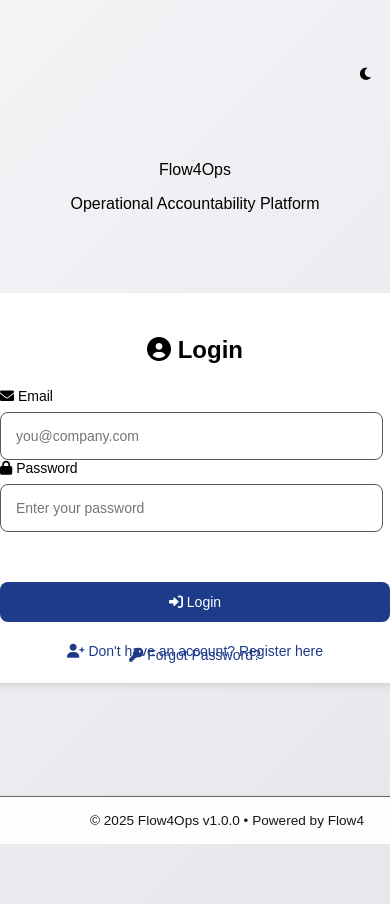
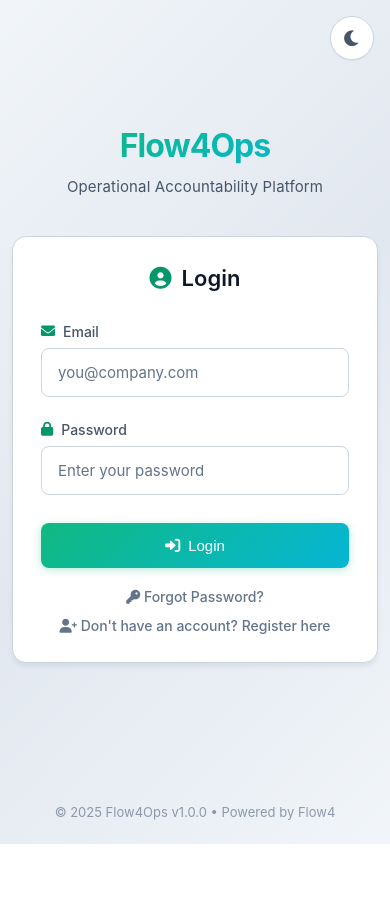
Before and after one commit to Sinenhlanhla-1604/ITMS, a Flask app: page /login in a window 390 px wide. After the commit the page ends 844 px from the top, so only its background shows below. Run offline with Flask 3, Linux system fonts and the light colour scheme; parts of the project's set-up code (start-up, migrations or seed data) failed here and were passed over; some libraries are stand-ins or nearby versions.

Commit message:
Updated color schemes to look more professional

```diff
--- a/static/styles/login.css
+++ b/static/styles/login.css
@@ -1,293 +1,403 @@
-/* Modern Login Styling */
 :root {
-  /* Light Theme */
-  --primary-color: #1e3a8a;
-  --primary-hover: #566386;
-  --success-color: #16a34a;
-  --error-color: #dc2626;
-  --warning-color: #d97706;
-  --text-primary: #000000;
-  --text-secondary: #000000;
-  --bg-primary: #f3f4f6;
-  --bg-secondary: #ffffff;
-  --border-color: #5a5a5a;
+  /* Light Theme - Emerald & Teal */
+  --primary-color: #059669;  /* Emerald */
+  --primary-hover: #047857;
+  --accent-color: #0891b2;   /* Teal */
+
+  --text-primary: #0f172a;
+  --text-secondary: #475569;
+  --text-muted: #64748b;  /* Darker for better contrast */
+
+  /* Soft gray background */
+  --bg-primary: linear-gradient(135deg, #f1f5f9 0%, #e2e8f0 50%, #f1f5f9 100%);
+  --bg-card: #ffffff;
+  --bg-input: #f8fafc;
+
+  --border-color: #cbd5e1;
   --shadow-sm: 0 1px 2px 0 rgb(0 0 0 / 0.05);
-  --shadow-md: 0 4px 6px -1px rgb(0 0 0 / 0.1);
-  --header-color: #1e3a8a;
-  --acronym-color: #1e3a8a;
-  --bg-gradient: linear-gradient(135deg, #f3f4f6 0%, #e5e7eb 100%);
-  --card-hover-transform: translateY(-2px);
+  --shadow-md: 0 4px 6px -1px rgb(0 0 0 / 0.08);
+
   --transition-speed: 0.3s;
 }
 
+/* Dark Theme - Smoke Gray with Emerald/Teal accents */
 [data-theme="dark"] {
-  --primary-color: #3b82f6;
-  --primary-hover: #60a5fa;
-  --text-primary: #ffffff;
-  --text-secondary: #e5e7eb;
-  --bg-primary: #111827;
-  --bg-secondary: #1f2937;
-  --border-color: #4b5563;
-  --shadow-sm: 0 1px 2px 0 rgb(0 0 0 / 0.3);
-  --shadow-md: 0 4px 6px -1px rgb(0 0 0 / 0.4);
-  --header-color: #60a5fa;
-  --acronym-color: #93c5fd;
-  --bg-gradient: linear-gradient(135deg, #111827 0%, #1f2937 100%);
+  --primary-color: #10b981;  /* Brighter emerald for dark mode */
+  --primary-hover: #34d399;
+  --accent-color: #06b6d4;   /* Teal */
+
+  --text-primary: #f1f5f9;
+  --text-secondary: #cbd5e1;
+  --text-muted: #94a3b8;
+
+  /* Gray/smoke gradient background - Flow4HR style */
+  --bg-primary: linear-gradient(135deg, #18181b 0%, #27272a 50%, #18181b 100%);
+  --bg-card: #27272a;
+  --bg-input: #1e293b;
+
+  --border-color: #3f3f46;
+  --shadow-sm: 0 1px 3px 0 rgb(0 0 0 / 0.3);
+  --shadow-md: 0 6px 12px -2px rgb(0 0 0 / 0.5);
 }
 
-.system-header {
-  text-align: center;
-  margin-bottom: 2rem;
-  padding: 1rem;
-  width: 100%;
-  max-width: 600px;
-  animation: fadeIn 0.5s ease-out;
-}
-
-.system-name {
-  display: flex;
-  align-items: center;
-  gap: 12px;
-  font-size: 2rem;
-  font-weight: 700;
-  color: var(--header-color);
-  margin-bottom: 0.5rem;
-  font-family: 'Segoe UI', system-ui, -apple-system, sans-serif;
-  letter-spacing: -0.025em;
-}
-
-.system-acronym {
-  display: block;
-  font-size: 1.25rem;
-  font-weight: 500;
-  color: var(--acronym-color);
-  font-family: 'Segoe UI', system-ui, -apple-system, sans-serif;
-  letter-spacing: 0.05em;
+/* ============================================
+   Base Styles
+============================================ */
+* {
+  box-sizing: border-box;
+  margin: 0;
+  padding: 0;
 }
 
 body {
-  font-family: Arial, sans-serif;
-  background: var(--bg-gradient);
+  font-family: -apple-system, BlinkMacSystemFont, 'Segoe UI', 'Roboto', sans-serif;
+  background: var(--bg-primary);
   display: flex;
   flex-direction: column;
   justify-content: center;
   align-items: center;
   min-height: 100vh;
-  margin: 0;
   color: var(--text-primary);
-  transition: background var(--transition-speed) ease;
+  transition: background 0.4s ease, color 0.3s ease;
+  padding: 2rem 1rem 4rem;
   position: relative;
-  padding-bottom: 60px; /* Height of the footer */
 }
 
+/* ============================================
+   Header - Clean & Professional
+============================================ */
+.system-header {
+  text-align: center;
+  margin-bottom: 2.5rem;
+  animation: fadeIn 0.8s ease-out;
+}
+
+.system-header span {
+  display: block;
+  font-size: 2.75rem;
+  font-weight: 700;
+  letter-spacing: -0.03em;
+  margin-bottom: 0.75rem;
+
+  /* Emerald → Teal Gradient */
+  background: linear-gradient(135deg, #10b981 0%, #06b6d4 100%);
+  -webkit-background-clip: text;
+  -webkit-text-fill-color: transparent;
+  background-clip: text;
+}
+
+.tagline {
+  font-size: 1rem;
+  color: var(--text-secondary);
+  font-weight: 400;
+  margin: 0;
+  letter-spacing: 0.01em;
+}
+
+/* ============================================
+   Form Card - Minimal & Professional
+============================================ */
 form {
-  background: var(--bg-secondary);
-  padding: 2rem;
-  border-radius: 0.75rem;
+  background: var(--bg-card);
+  padding: 2.5rem;
+  border-radius: 0.875rem;
   box-shadow: var(--shadow-md);
   width: 100%;
-  max-width: 400px;
-  margin: 1rem;
-  transition: all var(--transition-speed) ease;
-  animation: fadeIn 0.5s ease-out;
+  max-width: 420px;
+  border: 1px solid var(--border-color);
+  animation: fadeInUp 0.6s ease-out;
+  transition: all 0.3s ease;
 }
 
+/* Subtle hover - not overdone */
 form:hover {
-  transform: var(--card-hover-transform);
-  box-shadow: 0 8px 12px -1px rgb(0 0 0 / 0.2);
+  box-shadow: 0 8px 16px -4px rgb(0 0 0 / 0.12);
 }
 
+/* ============================================
+   Form Elements - Clean Professional Style
+============================================ */
 h2 {
   text-align: center;
-  margin-bottom: 1.5rem;
+  margin-bottom: 2rem;
   color: var(--text-primary);
   font-size: 1.5rem;
   font-weight: 600;
+  display: flex;
+  align-items: center;
+  justify-content: center;
+  gap: 0.625rem;
+}
+
+h2 i {
+  color: var(--primary-color);
+  font-size: 1.375rem;
 }
 
 label {
   display: block;
   margin-bottom: 0.5rem;
+  margin-top: 1.5rem;
   font-weight: 500;
   color: var(--text-secondary);
+  font-size: 0.875rem;
+  display: flex;
+  align-items: center;
+  gap: 0.5rem;
+}
+
+label i {
+  color: var(--primary-color);
   font-size: 0.875rem;
 }
 
 input[type="email"],
-input[type="password"] {
-  width: 90%;
-  padding: 15px 15px;
+input[type="password"],
+input[type="text"] {
+  width: 100%;
+  padding: 0.875rem 1rem;
   border: 1px solid var(--border-color);
   border-radius: 0.5rem;
-  font-size: 0.875rem;
-  transition: all var(--transition-speed) ease;
-  background: var(--bg-secondary);
+  font-size: 0.9375rem;
+  transition: all 0.2s ease;
+
+  /* Match card background */
+  background: var(--bg-card);
+
   color: var(--text-primary);
+  font-family: inherit;
 }
 
 input[type="email"]:focus,
-input[type="password"]:focus {
+input[type="password"]:focus,
+input[type="text"]:focus {
   outline: none;
   border-color: var(--primary-color);
-  box-shadow: 0 0 0 3px rgba(37, 99, 235, 0.1);
-  transform: translateY(-1px);
+  box-shadow: 0 0 0 3px rgba(16, 185, 129, 0.1);
+  background: var(--bg-card);
 }
 
-button {
+input::placeholder {
+  color: var(--text-muted);
+}
+
+/* ============================================
+   Button - Emerald → Teal Gradient
+============================================ */
+button[type="submit"] {
   width: 100%;
-  margin-top: 50px;
-  padding: 12px;
-  background-color: var(--primary-color);
+  margin-top: 1.75rem;
+  padding: 0.875rem 1.5rem;
+
+  /* Emerald → Teal Gradient */
+  background: linear-gradient(135deg, #10b981 0%, #06b6d4 100%);
+
   border: none;
   color: white;
   font-weight: 500;
-  font-size: 0.875rem;
+  font-size: 0.9375rem;
   border-radius: 0.5rem;
   cursor: pointer;
-  transition: all var(--transition-speed) ease;
-  position: relative;
-  overflow: hidden;
+  transition: all 0.3s ease;
+  display: flex;
+  align-items: center;
+  justify-content: center;
+  gap: 0.5rem;
+  box-shadow: 0 2px 8px rgba(16, 185, 129, 0.3);
 }
 
-button:hover {
-  background-color: var(--primary-hover);
+button[type="submit"]:hover {
   transform: translateY(-1px);
+  box-shadow: 0 4px 12px rgba(16, 185, 129, 0.4);
+
+  /* Slightly brighter on hover */
+  background: linear-gradient(135deg, #34d399 0%, #22d3ee 100%);
 }
 
-button:active {
+button[type="submit"]:active {
   transform: translateY(0);
 }
 
-button::after {
-  content: '';
-  position: absolute;
-  top: 50%;
-  left: 50%;
-  width: 5px;
-  height: 5px;
-  background: rgba(255, 255, 255, 0.5);
-  opacity: 0;
-  border-radius: 100%;
-  transform: scale(1, 1) translate(-50%);
-  transform-origin: 50% 50%;
+/* ============================================
+   Links - Better contrast for light theme
+============================================ */
+#forgot_password_link,
+#register_hyperlink {
+  display: block;
+  text-align: center;
+  margin-top: 1rem;
+  color: var(--text-muted);
+  text-decoration: none;
+  font-size: 0.875rem;
+  font-weight: 500;
+  transition: color 0.2s ease;
 }
 
-button:focus:not(:active)::after {
-  animation: ripple 1s ease-out;
+#forgot_password_link:hover,
+#register_hyperlink:hover {
+  color: var(--primary-color);
+}
+
+#forgot_password_link {
+  margin-top: 1.25rem;
 }
 
 #register_hyperlink {
-  display: block;
-  text-align: center;
-  margin-top: -20px;
-  text-decoration: none;
-  color: var(--primary-color);
-  font-size: 0.875rem;
-  font-weight: 500;
-  transition: color var(--transition-speed) ease;
+  margin-top: 0.75rem;
 }
 
-#register_hyperlink:hover {
-  text-decoration: underline;
-  color: var(--primary-hover);
-}
-
-.flashes {
-  list-style: none;
-  padding: 0.75rem 1rem;
-  margin-bottom: 1rem;
-  border-radius: 0.5rem;
-  background-color: #f0fdf4;
-  color: var(--success-color);
-  border: 1px solid #dcfce7;
-  font-weight: 500;
-  text-align: center;
-  font-size: 0.875rem;
-  animation: fadeIn 0.3s ease-out;
-}
-
-.flashes li {
-  padding: 0.5rem;
-  margin-bottom: 0.5rem;
-  border-radius: 0.375rem;
-  font-size: 0.875rem;
-}
-
-.flashes li.error {
-  background-color: #fef2f2;
-  color: var(--error-color);
-  border: 1px solid #fee2e2;
-}
-
-.flashes li.success {
-  background-color: #f0fdf4;
-  color: var(--success-color);
-  border: 1px solid #dcfce7;
-}
-
-#forgot_password_link {
-  color: var(--primary-color);
-  text-decoration: none;
-  font-size: 0.875rem;
-  font-weight: 500;
-  display: block;
-  text-align: center;
-  margin-top: 25px;
-  transition: color var(--transition-speed) ease;
-}
-
-#forgot_password_link:hover {
-  text-decoration: underline;
-  color: var(--primary-hover);
-}
-
-#back_to_login {
-  color: var(--primary-color);
-  text-decoration: none;
-  font-size: 0.875rem;
-  font-weight: 500;
-  display: block;
-  text-align: center;
-  margin-top: 0.75rem;
-  transition: color var(--transition-speed) ease;
-}
-
-#back_to_login:hover {
-  text-decoration: underline;
-  color: var(--primary-hover);
-}
-
+/* ============================================
+   Theme Toggle - Refined
+============================================ */
 .theme-toggle {
   position: fixed;
-  top: 1rem;
-  right: 1rem;
-  background: transparent;
-  border: none;
-  color: var(--text-primary);
+  top: 1.5rem;
+  right: 1.5rem;
+  background: var(--bg-card);
+  border: 1px solid var(--border-color);
+  color: var(--text-secondary);
   cursor: pointer;
-  padding: 0.5rem;
+  padding: 0.75rem;
   border-radius: 50%;
-  width: 40px;
-  height: 40px;
+  width: 48px;
+  height: 48px;
   display: flex;
   align-items: center;
   justify-content: center;
-  transition: all var(--transition-speed) ease;
+  transition: all 0.3s ease;
+  box-shadow: var(--shadow-sm);
+  z-index: 1000;
 }
 
 .theme-toggle:hover {
-  background: rgba(0, 0, 0, 0.1);
+  background: var(--bg-input);
+  color: var(--primary-color);
+  transform: scale(1.05);
+  box-shadow: var(--shadow-md);
+}
+
+.theme-toggle i {
+  font-size: 1.125rem;
+}
+
+/* ============================================
+   Flash Messages - Professional Style
+============================================ */
+.flash-messages {
+  position: fixed;
+  top: 20px;
+  right: 20px;
+  z-index: 9999;
+  max-width: 420px;
+  pointer-events: none;
+}
+
+.flash-message {
+  padding: 1rem 1.25rem;
+  margin-bottom: 0.75rem;
+  border-radius: 0.75rem;
+  box-shadow: 0 4px 12px rgba(0, 0, 0, 0.15);
+  display: flex;
+  align-items: center;
+  justify-content: space-between;
+  gap: 1rem;
+  animation: slideInRight 0.4s ease-out;
+  opacity: 1;
+  transition: all 0.3s ease;
+  backdrop-filter: blur(12px);
+  border: 1px solid;
+  pointer-events: auto;
+  font-weight: 500;
+  font-size: 0.875rem;
+  line-height: 1.5;
+}
+
+.flash-message.success {
+  background: rgba(16, 185, 129, 0.95);
+  color: white;
+  border-color: rgba(5, 150, 105, 0.3);
+}
+
+.flash-message.error {
+  background: rgba(239, 68, 68, 0.95);
+  color: white;
+  border-color: rgba(220, 38, 38, 0.3);
+}
+
+.flash-message.info {
+  background: rgba(59, 130, 246, 0.95);
+  color: white;
+  border-color: rgba(37, 99, 235, 0.3);
+}
+
+.flash-message .close-btn {
+  background: none;
+  border: none;
+  font-size: 1.25rem;
+  cursor: pointer;
+  color: white;
+  opacity: 0.8;
+  padding: 0;
+  width: 28px;
+  height: 28px;
+  display: flex;
+  align-items: center;
+  justify-content: center;
+  border-radius: 50%;
+  transition: all 0.2s ease;
+  flex-shrink: 0;
+}
+
+.flash-message .close-btn:hover {
+  opacity: 1;
+  background-color: rgba(255, 255, 255, 0.2);
   transform: scale(1.1);
 }
 
-[data-theme="dark"] .theme-toggle:hover {
-  background: rgba(255, 255, 255, 0.1);
+.flash-message.fade-out {
+  opacity: 0;
+  transform: translateX(100%);
 }
 
+/* ============================================
+   Footer - Floating Style (Flow4HR)
+============================================ */
+.site-footer {
+  position: fixed;
+  bottom: 0;
+  left: 0;
+  right: 0;
+
+  /* NO BORDER - floating style */
+  background: transparent;
+
+  color: var(--text-muted);
+  padding: 1.5rem;
+  text-align: center;
+  font-size: 0.8125rem;
+  z-index: 100;
+
+  /* Subtle fade effect */
+  opacity: 0.7;
+  transition: opacity 0.3s ease;
+}
+
+.site-footer:hover {
+  opacity: 1;
+}
+
+.footer-content p {
+  margin: 0;
+  font-weight: 400;
+}
+
+/* ============================================
+   Animations - Smooth & Professional
+============================================ */
 @keyframes fadeIn {
   from {
     opacity: 0;
-    transform: translateY(10px);
+    transform: translateY(-15px);
   }
   to {
     opacity: 1;
@@ -295,68 +405,117 @@ button:focus:not(:active)::after {
   }
 }
 
-@keyframes ripple {
-  0% {
-    transform: scale(0, 0);
-    opacity: 0.5;
+@keyframes fadeInUp {
+  from {
+    opacity: 0;
+    transform: translateY(25px);
   }
-  100% {
-    transform: scale(100, 100);
+  to {
+    opacity: 1;
+    transform: translateY(0);
+  }
+}
+
+@keyframes slideInRight {
+  from {
+    transform: translateX(100%);
     opacity: 0;
+  }
+  to {
+    transform: translateX(0);
+    opacity: 1;
+  }
+}
+
+/* ============================================
+   Responsive Design
+============================================ */
+@media (max-width: 768px) {
+  body {
+    padding: 1.5rem 0.75rem 5rem;
+  }
+
+  .system-header span {
+    font-size: 2.25rem;
+  }
+
+  .tagline {
+    font-size: 0.9375rem;
+  }
+
+  form {
+    padding: 2rem;
+    max-width: 100%;
+    margin: 0 0.5rem;
+  }
+
+  .theme-toggle {
+    top: 1rem;
+    right: 1rem;
+    width: 44px;
+    height: 44px;
+  }
+
+  .flash-messages {
+    top: 15px;
+    right: 15px;
+    left: 15px;
+    max-width: none;
   }
 }
 
 @media (max-width: 480px) {
-  form {
-    margin: 1rem;
-    padding: 1.5rem;
+  .system-header span {
+    font-size: 2rem;
   }
 
-  .system-name {
-    font-size: 1.5rem;
+  form {
+    padding: 1.75rem;
   }
 
-  .system-acronym {
-    font-size: 1rem;
-  }
-
-  .theme-toggle {
-    top: 0.5rem;
-    right: 0.5rem;
-    width: 32px;
-    height: 32px;
+  h2 {
+    font-size: 1.375rem;
   }
 }
 
-/* Footer Styles */
-.site-footer {
-  background: var(--bg-secondary);
-  color: var(--text-secondary);
-  padding: 0.75rem 2rem;
-  text-align: center;
-  box-shadow: 0 -1px 3px rgba(0, 0, 0, 0.05);
-  border-top: 1px solid var(--border-color);
-  opacity: 0.9;
-  width: 100%;
-  position: fixed;
-  bottom: 0;
-  left: 0;
-  right: 0;
+/* ============================================
+   Dark Theme Specific Refinements
+============================================ */
+[data-theme="dark"] .theme-toggle {
+  background: rgba(39, 39, 42, 0.8);
+  border-color: #3f3f46;
 }
 
-.footer-content {
-  max-width: 100%;
-  margin: 0 auto;
-  font-size: 0.85rem;
-  font-weight: 400;
+[data-theme="dark"] .theme-toggle:hover {
+  background: rgba(63, 63, 70, 0.9);
 }
 
-.footer-content p {
-  margin: 0;
-  padding: 0.25rem 0;
+[data-theme="dark"] input[type="email"],
+[data-theme="dark"] input[type="password"],
+[data-theme="dark"] input[type="text"] {
+  background: var(--bg-card);
+  border-color: #3f3f46;
 }
 
-/* Remove the bottom margin since footer is no longer fixed */
-.login-container {
-  margin-bottom: 0;
+[data-theme="dark"] input[type="email"]:focus,
+[data-theme="dark"] input[type="password"]:focus,
+[data-theme="dark"] input[type="text"]:focus {
+  background: var(--bg-card);
+  border-color: var(--primary-color);
+  box-shadow: 0 0 0 3px rgba(16, 185, 129, 0.15);
 }
+
+/* ============================================
+   Print Styles
+============================================ */
+@media print {
+  .theme-toggle,
+  .flash-messages,
+  .site-footer {
+    display: none;
+  }
+
+  body {
+    background: white;
+  }
+}
```
